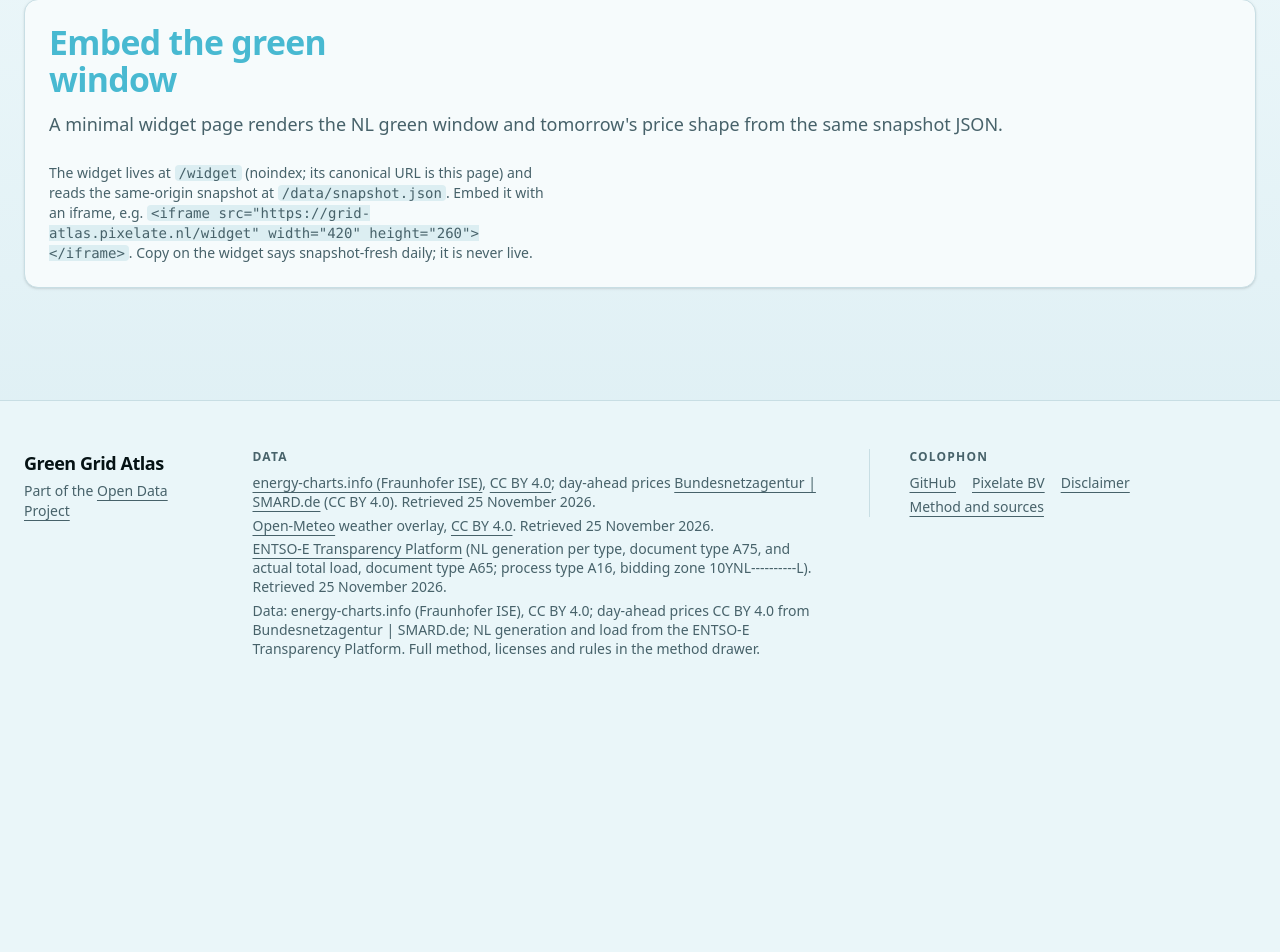
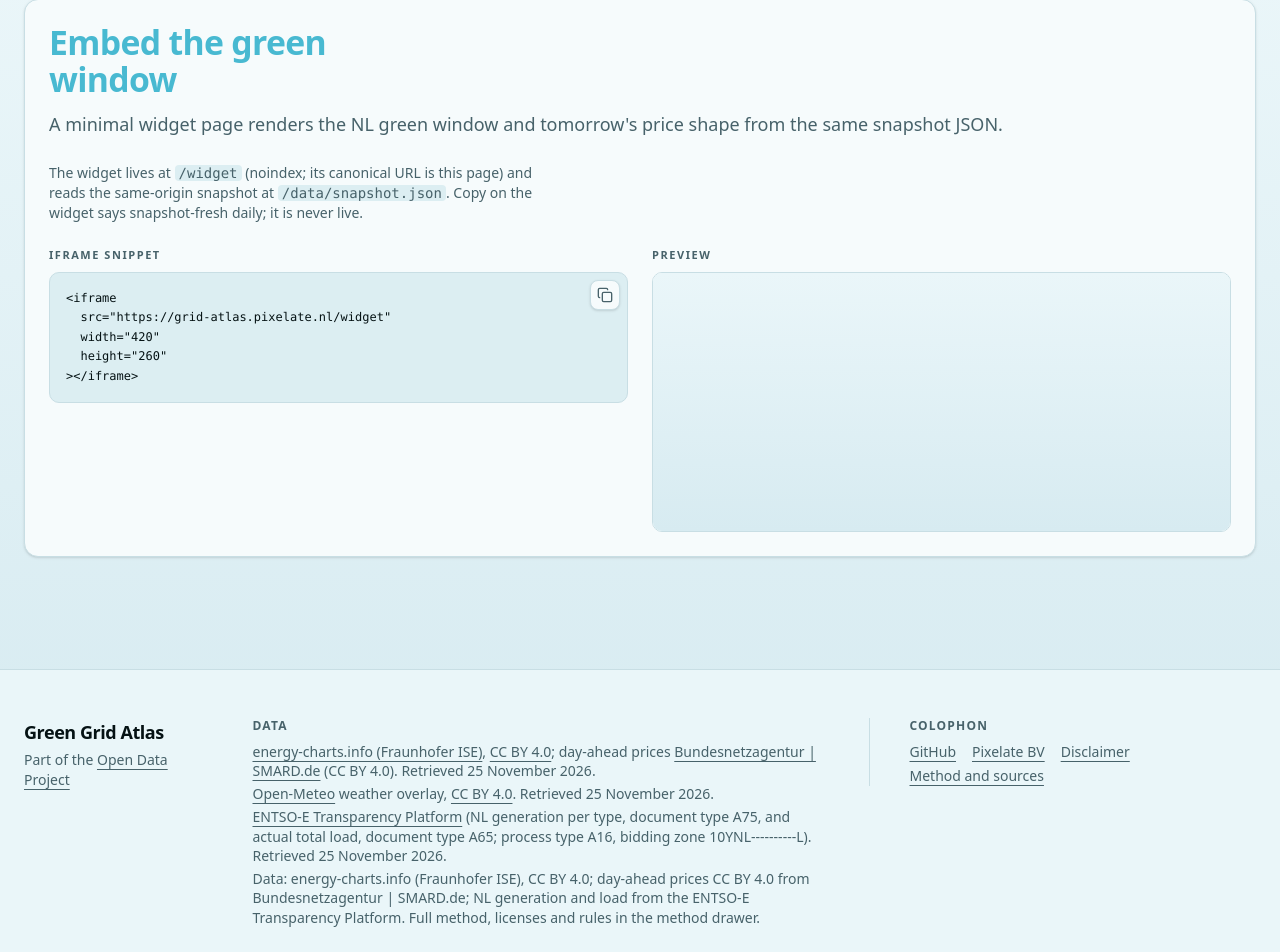
Before and after one commit to pixelatenl/green-grid-atlas, a Next.js app: page / in a window 1280 px wide. Shown: the part 10420-11372 px from the top of the page. Before the commit the page ends 11126 px from the top, so only its background shows below. Built offline with nearby package versions, Linux system fonts and the light colour scheme.

Commit message:
Widget fix

```diff
--- a/app/(site)/page.tsx
+++ b/app/(site)/page.tsx
@@ -7,8 +7,8 @@ import { Flows } from "@/components/flows";
 import { RiskIndicators } from "@/components/risk-indicators";
 import { EuropeScore } from "@/components/europe-score";
 import { Coda } from "@/components/coda";
+import { EmbedWidget } from "@/components/embed-widget";
 import { FamilySection } from "@/components/family-section";
-import { FAMILY } from "@/family";
 import { snapshot, formatNumber } from "@/data/snapshot";
 import { formatDate } from "@/format-date";
 import { formatBand } from "@/grid/green-window";
@@ -83,15 +83,13 @@ export default function Home() {
         title="Embed the green window"
         description="A minimal widget page renders the NL green window and tomorrow's price shape from the same snapshot JSON."
       >
-        <p className="max-w-[62ch] text-sm text-muted-foreground">
+        <p className="mb-6 max-w-[62ch] text-sm text-muted-foreground">
           The widget lives at <code className="rounded bg-muted px-1">/widget</code> (noindex; its canonical URL is
           this page) and reads the same-origin snapshot at{" "}
-          <code className="rounded bg-muted px-1">/data/snapshot.json</code>. Embed it with an iframe, e.g.{" "}
-          <code className="rounded bg-muted px-1">
-            &lt;iframe src="{FAMILY.siteUrl}/widget" width="420" height="260"&gt;&lt;/iframe&gt;
-          </code>
-          . Copy on the widget says snapshot-fresh daily; it is never live.
+          <code className="rounded bg-muted px-1">/data/snapshot.json</code>. Copy on the widget says
+          snapshot-fresh daily; it is never live.
         </p>
+        <EmbedWidget />
       </FamilySection>
     </div>
   );
--- /dev/null
+++ b/components/embed-widget.tsx
@@ -0,0 +1,91 @@
+"use client";
+
+/*
+  The embed section body: the iframe snippet in a code box with a copy
+  button, next to a preview of the widget itself. The snippet is built
+  from FAMILY.siteUrl so it always points at the canonical production
+  URL; the preview loads the same-origin /widget page, which renders
+  from /data/snapshot.json. Copy uses the Clipboard API, with a legacy
+  textarea fallback for contexts where clipboard access is denied.
+*/
+
+import { useEffect, useRef, useState } from "react";
+import { Check, Copy } from "lucide-react";
+import { FAMILY } from "@/family";
+
+/*
+  One attribute per line so the box reads well on narrow screens; the
+  newlines are valid inside the tag, and copying takes the text as
+  displayed.
+*/
+const SNIPPET = `<iframe
+  src="${FAMILY.siteUrl}/widget"
+  width="420"
+  height="260"
+></iframe>`;
+
+export function EmbedWidget() {
+  const [copied, setCopied] = useState(false);
+  const timer = useRef<ReturnType<typeof setTimeout> | null>(null);
+
+  useEffect(
+    () => () => {
+      if (timer.current) clearTimeout(timer.current);
+    },
+    [],
+  );
+
+  async function copySnippet() {
+    try {
+      await navigator.clipboard.writeText(SNIPPET);
+    } catch {
+      const ta = document.createElement("textarea");
+      ta.value = SNIPPET;
+      ta.style.position = "fixed";
+      ta.style.opacity = "0";
+      document.body.appendChild(ta);
+      ta.select();
+      document.execCommand("copy");
+      ta.remove();
+    }
+    setCopied(true);
+    if (timer.current) clearTimeout(timer.current);
+    timer.current = setTimeout(() => setCopied(false), 2000);
+  }
+
+  return (
+    <div className="grid grid-cols-2 items-start gap-6">
+      <div className="min-w-0">
+        <p className="gg-label text-muted-foreground">Iframe snippet</p>
+        <div className="relative mt-2">
+          <pre className="overflow-x-auto rounded-lg border border-border bg-muted p-4 pr-14 font-mono text-xs leading-relaxed">
+            <code>{SNIPPET}</code>
+          </pre>
+          <button
+            type="button"
+            onClick={copySnippet}
+            aria-label={copied ? "Snippet copied to clipboard" : "Copy iframe snippet"}
+            title={copied ? "Copied" : "Copy"}
+            className="absolute right-2 top-2 cursor-pointer rounded-md border border-border bg-card p-1.5 text-muted-foreground shadow-sm transition-colors hover:bg-accent hover:text-accent-foreground focus-visible:outline-2 focus-visible:outline-offset-2 focus-visible:outline-ring"
+          >
+            {copied ? (
+              <Check aria-hidden="true" className="size-4" />
+            ) : (
+              <Copy aria-hidden="true" className="size-4" />
+            )}
+          </button>
+        </div>
+      </div>
+      <div className="min-w-0">
+        <p className="gg-label text-muted-foreground">Preview</p>
+        <iframe
+          src="/widget"
+          title="Preview of the Green Grid Atlas widget at /widget"
+          height={260}
+          loading="lazy"
+          className="mt-2 block w-full rounded-lg border border-border"
+        />
+      </div>
+    </div>
+  );
+}
```
Also changed, not shown: 1 other file (tests, documents, lock files or other folders).
